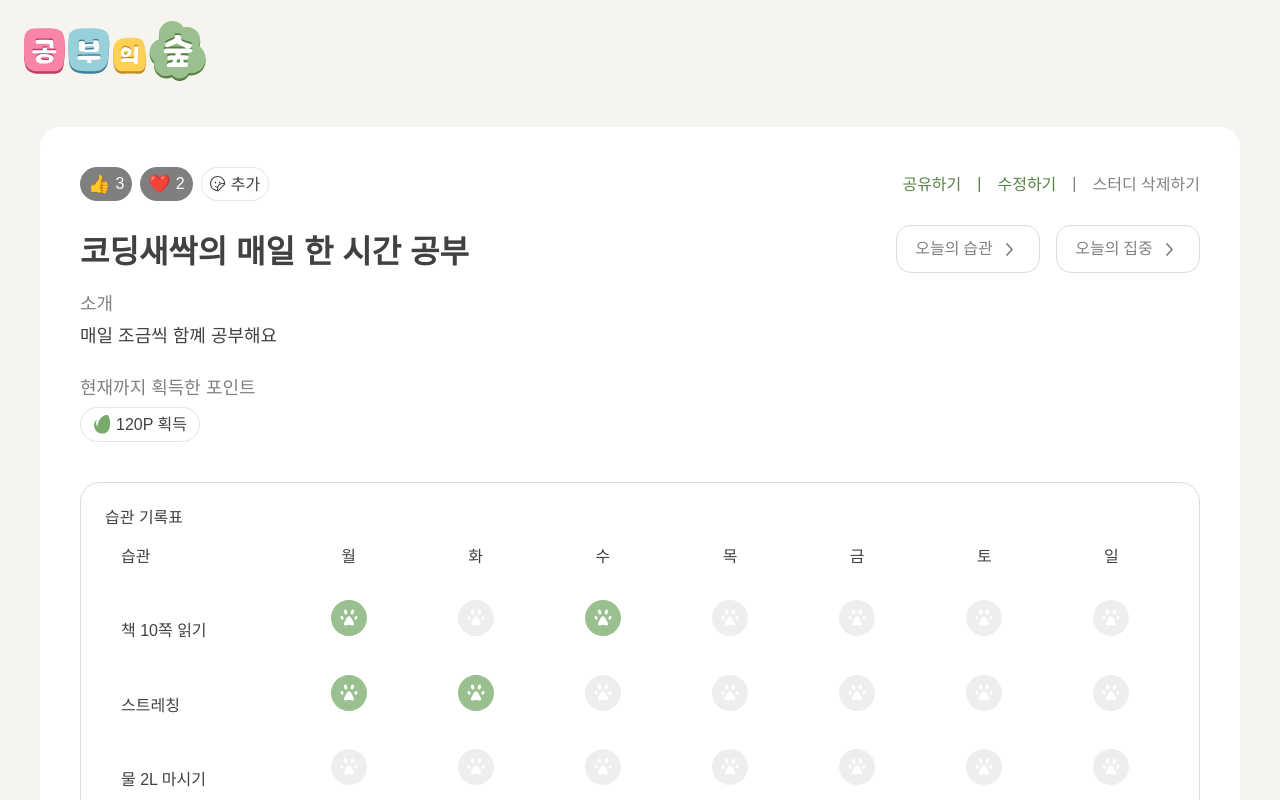
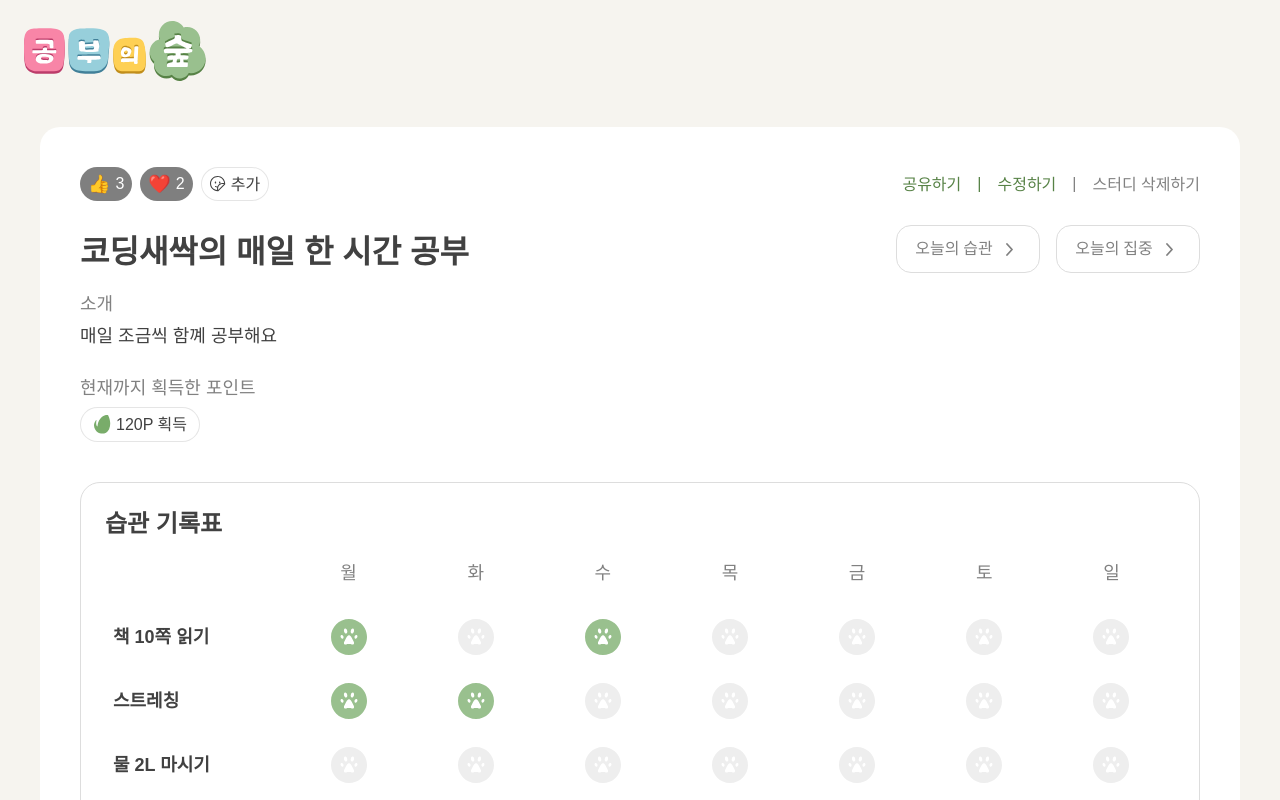
Before and after one commit to 15-sprint-fullstack/15-StudyForest-Boradori-FE, a React (Vite) app: page /studies/1 in a window 1280 px wide. Shown: the top 800 px of the page. Built offline with nearby package versions, Linux system fonts and the light colour scheme; a web font is replaced by a local one.

Commit message:
feat: 습관기록표 스크롤 방식 적용

```diff
--- a/src/pages/StudyDetailPage/HabitRecordTable.jsx
+++ b/src/pages/StudyDetailPage/HabitRecordTable.jsx
@@ -17,7 +17,7 @@ export function HabitRecordTable({ habits }) {
           <table className={styles.habitTable}>
             <thead>
               <tr>
-                <th scope="col">습관</th>
+                <th scope="col" aria-label="습관 이름"></th>
                 <th scope="col">월</th>
                 <th scope="col">화</th>
                 <th scope="col">수</th>
--- a/src/pages/StudyDetailPage/HabitRecordTable.module.css
+++ b/src/pages/StudyDetailPage/HabitRecordTable.module.css
@@ -1,6 +1,9 @@
-/* 기록표가 넓을 때 가로 스크롤 */
+/* 제목 아래 남은 공간에서 표를 스크롤 */
 .tableWrapper {
-  overflow-x: auto;
+  flex: 1;
+  min-height: 0;
+  min-width: 0;
+  overflow: auto;
 }
 
 /* 습관 기록표 전체 */
@@ -10,11 +13,20 @@
   border-collapse: collapse;
 }
 
-/* 기록표의 제목 칸과 데이터 칸 */
+/* 제목 칸과 기록 칸의 크기 및 정렬 */
 .habitTable th,
 .habitTable td {
-  padding: 16px;
+  box-sizing: border-box;
+  height: 64px;
+  padding: 8px;
   text-align: center;
+  vertical-align: middle;
+}
+
+/* 기록 칸 안의 발바닥 이미지 */
+.recordIcon {
+  display: block;
+  margin: 0 auto;
 }
 
 /* 습관 이름이 들어가는 첫 번째 칸 */
@@ -26,11 +38,22 @@
 /* 습관 기록표 영역 */
 .habitSection {
   position: relative;
-  min-height: 511px;
+  height: 511px;
   padding: 24px;
   border: 1px solid #ddd;
   border-radius: 20px;
-  margin-top: 16px
+  margin-top: 16px;
+  display: flex;
+  flex-direction: column;
+}
+
+/* 습관 기록표 제목 */
+.habitSection > h2 {
+  margin: 0;
+  font-size: 24px;
+  font-weight: 800;
+  color: #414141;
+  flex-shrink: 0;
 }
 
 /* 습관이 없을 때 표시하는 안내 문구 */
@@ -47,10 +70,31 @@
   font-weight: 500;
 }
 
+/* 표 맨 위의 요일 */
+.habitTable thead th {
+  font-size: 18px;
+  font-weight: 400;
+  line-height: 26px;
+  color: #818181;
+  position: sticky;
+  top: 0;
+  z-index: 1;
+  background: #fff;
+}
+
+/* 각 행의 습관 이름 */
+.habitTable tbody th {
+  font-size: 18px;
+  font-weight: 700;
+  line-height: 26px;
+  color: #414141;
+  overflow-wrap: anywhere; /* 긴 단어가 칸 밖으로 넘치면 줄바꿈됨 */
+}
+
 @media (max-width: 600px) {
   /* 모바일 습관 기록표 높이와 여백 */
   .habitSection {
-    min-height: 244px;
+    height: 244px;
     padding: 16px;
   }
 
--- a/src/pages/StudyDetailPage/StudyDetailPage.jsx
+++ b/src/pages/StudyDetailPage/StudyDetailPage.jsx
@@ -40,6 +40,36 @@ export function StudyDetailPage() {
     {
       id: 3,
       name: '물 2L 마시기',
+      records: [false, false, false, false, false, false, false],
+    },
+    {
+      id: 4,
+      name: '물 3L 마시기',
+      records: [false, false, false, false, false, false, false],
+    },
+    {
+      id: 5,
+      name: '물 4L 마시기',
+      records: [false, false, false, false, false, false, false],
+    },
+    {
+      id: 6,
+      name: '물 5L 마시기',
+      records: [false, false, false, false, false, false, false],
+    },
+    {
+      id: 7,
+      name: '물 6L 마시기',
+      records: [false, false, false, false, false, false, false],
+    },
+                {
+      id: 8,
+      name: '물 8L 마시기',
+      records: [false, false, false, false, false, false, false],
+    },
+                    {
+      id: 9,
+      name: '물 9L 마시기',
       records: [false, false, false, false, false, false, false],
     },
   ];
@@ -153,14 +183,11 @@ export function StudyDetailPage() {
               </button>
             </div>
           </div>
-
           <StudyInfo
             study={study} // 스터디 정보를 전달해요.
             onOpenPasswordModal={openPasswordModal} // 모달 열기 함수를 전달해요.
           />
-
           <HabitRecordTable habits={habits} />{' '}
-
         </article>
       </main>
 
```
